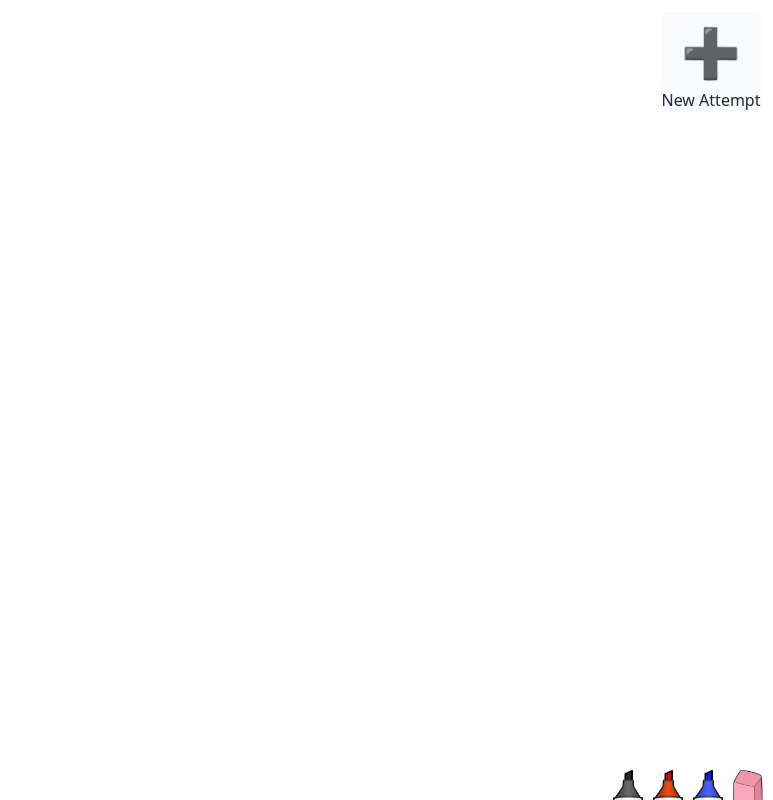
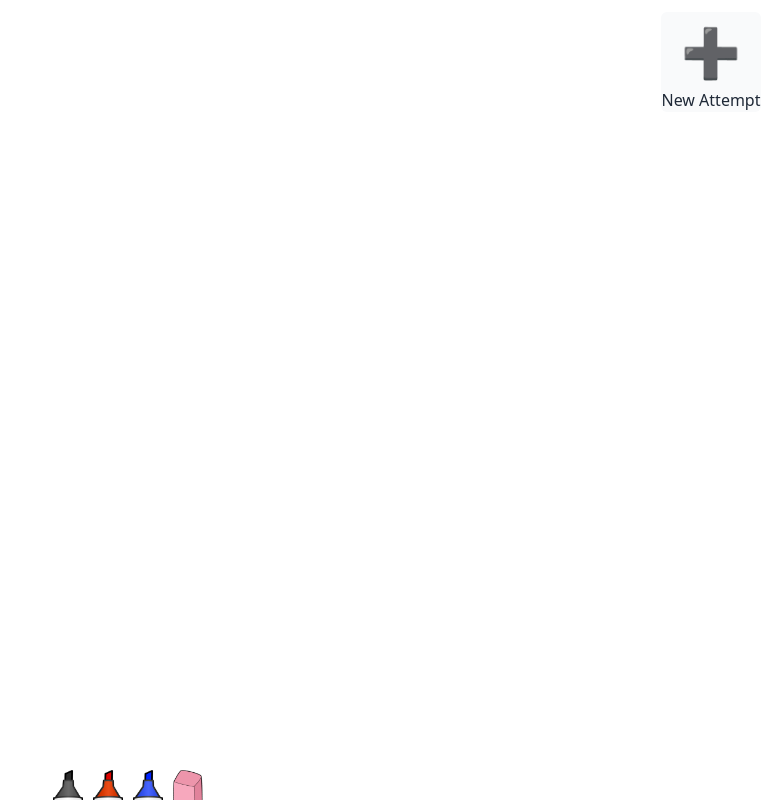
Before and after one commit to funblaster22/MathMan, a SvelteKit app: page / in a window 1280 px wide. Shown: the whole page, without its empty margins (507-1280 px from the left). Built offline with nearby package versions, Linux system fonts and the light colour scheme.

Commit message:
Arrange UI in grid

```diff
--- a/src/routes/+page.svelte
+++ b/src/routes/+page.svelte
@@ -19,8 +19,9 @@
 </script>
 
 <MultilayerCanvas {selectedTool} {problemId} {attemptId} />
-<Tools selected={selectedTool} />
-<div class="fixed right-0 top-0 flex flex-col p-3 gap-3">
+<div id="grid">
+    <div id="tools-container"><Tools selected={selectedTool} /></div>
+    <div id="attempts-container" class="flex flex-col p-3 gap-3">
         {#each $attempts ?? [] as attempt, idx}
             <AttemptPreview {attempt} {idx} />
         {/each}
@@ -30,3 +31,32 @@
             New Attempt
         </div>
     </div>
+</div>
+
+<style>
+    #grid {
+        --safe-area-top: 20px;
+        --safe-area-left: 0;
+        /* TODO: tailwindify */
+        --safe-area-right: calc(100px + 0.75rem * 2);
+        --safe-area-bottom: calc(60px + env(safe-area-inset-bottom));
+
+        position: fixed;
+        height: 100vh;
+        width: 100vw;
+        display: grid;
+        padding-top: env(safe-area-inset-top);
+        grid-template-columns: 60px  auto var(--safe-area-right);
+        grid-template-rows: var(--safe-area-top) auto var(--safe-area-bottom);
+    }
+
+    #tools-container {
+        grid-column: 1 / 4;
+        grid-row: 3 / 3;
+    }
+
+    #attempts-container {
+        grid-column: 3 / 4;
+        grid-row: 1 / 3;
+    }
+</style>
--- a/src/routes/MultilayerCanvas.svelte
+++ b/src/routes/MultilayerCanvas.svelte
@@ -56,8 +56,6 @@
     window.onresize = updateCanvasSize;
     updateCanvasSize();
 
-    console.log(layers);
-
     layers = layers.map(canvas => (canvas as HTMLCanvasElement).getContext('2d', {willReadFrequently: true}));
     let pointerDown = false;
 
--- a/src/routes/Tools.css
+++ b/src/routes/Tools.css
@@ -3,10 +3,7 @@
 #tools {
     display: flex;
     align-items: flex-end;
-    justify-content: flex-end;
-    position: fixed;
-    bottom: 0;
-    right: 0;
+    justify-content: center;
     height: 60px;  /* Height when active */
 }
 
```
Lines whose indentation alone changed are shown as unchanged.
